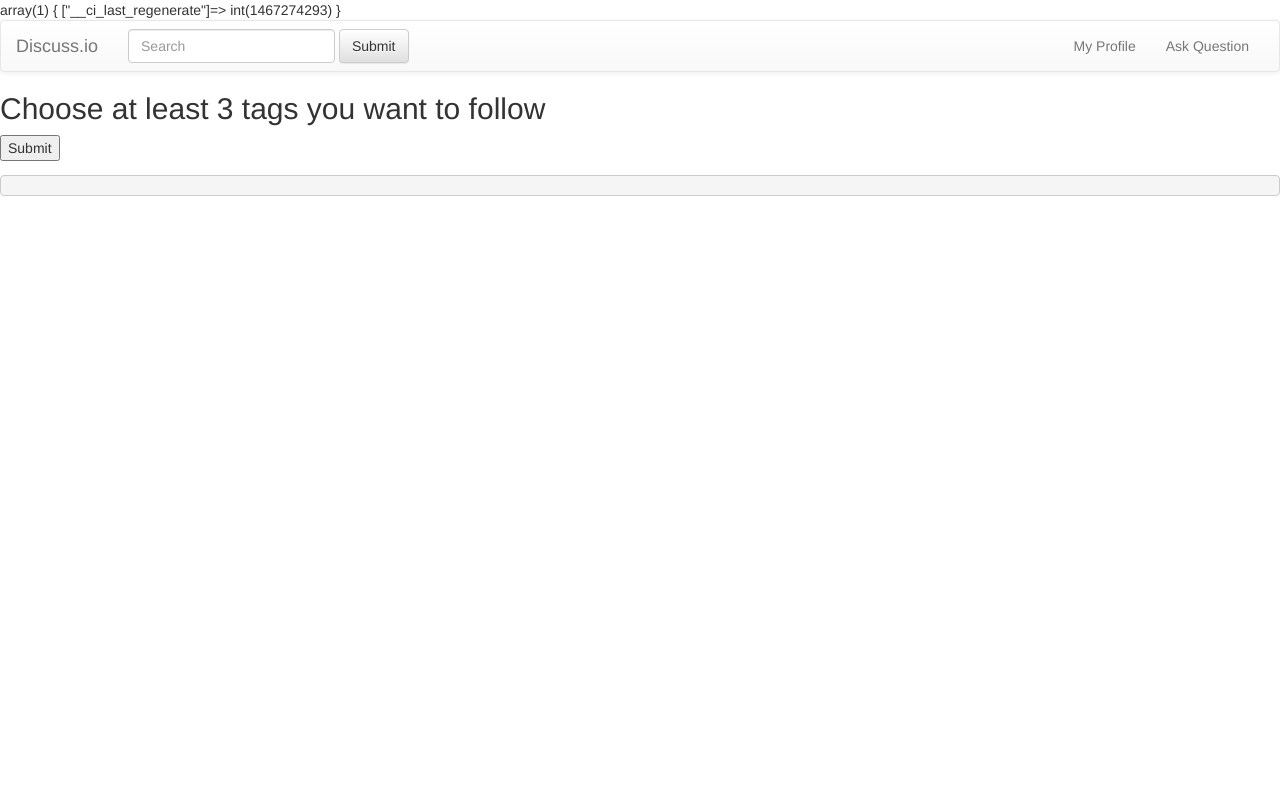
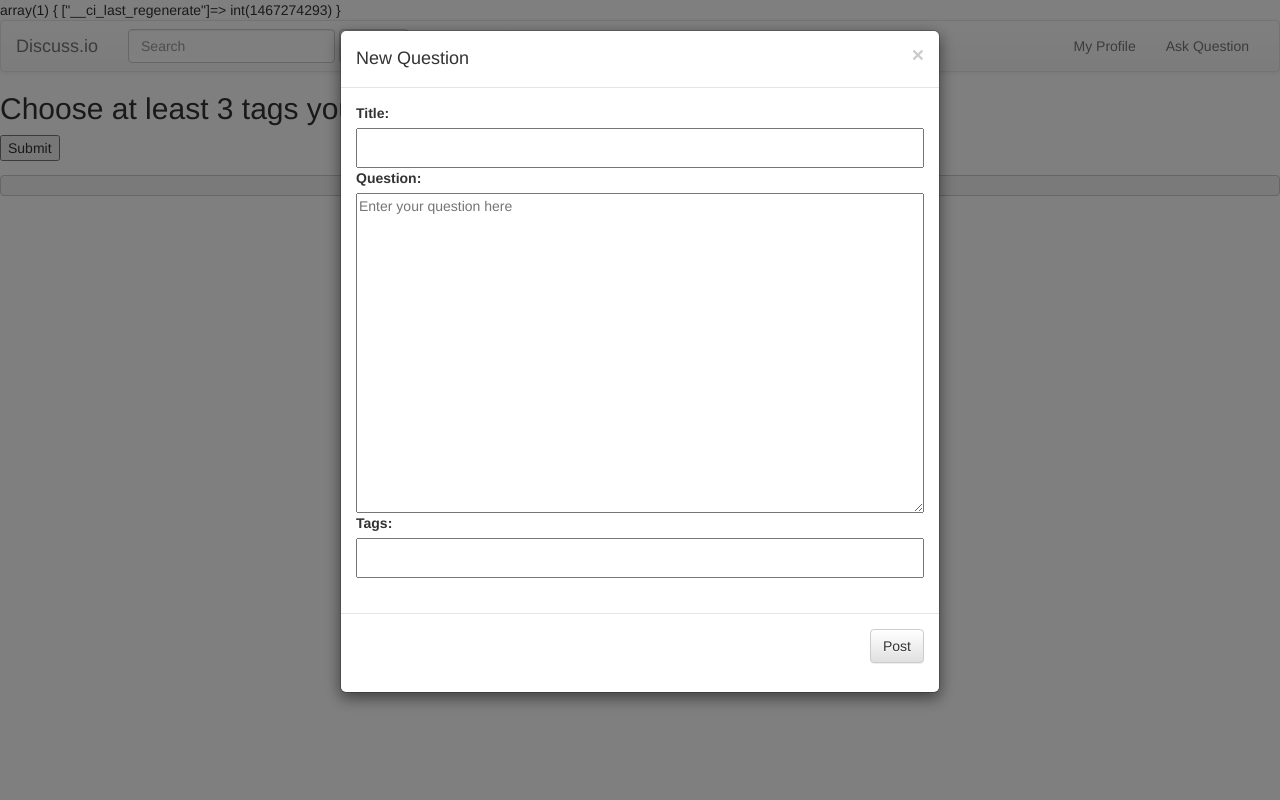
Before and after one commit to anshulgarg19/discuss, a CodeIgniter app: page /solr/index.php/followtags/index in a window 1280 px wide. Run offline with CodeIgniter, Linux system fonts and the light colour scheme; data that the repository does not hold is empty.

Commit message:
taking pull

```diff
--- a/application/libraries/Answerlib.php
+++ b/application/libraries/Answerlib.php
@@ -10,6 +10,7 @@ class Answerlib{
 		$this->_ci =& get_instance();
 		$this->_ci->load->model("Answer_model");
 		$this->answer_object = new Answer_model();
+		$this->_ci->load->library('session');
 	}
 
 	public function postAnswer($data){
--- a/application/views/header.php
+++ b/application/views/header.php
@@ -76,10 +76,11 @@
 	      <form method="POST" action="/index.php/question/postquestion" id="question_form">
 		      <div class="modal-body">
 		        <!--<input class="noEnterSubmit" type="text" id="answer_content" onsubmit="return false;" placeholder="Enter your answer here :") />-->
-		        <label for="question_title">Title: </label><input type="text" name="question_title" id="question_title"/><br/>
+		        <label for="question_title">Title: </label><input type="text" name="question_title" id="question_title" class="form-field" /><br/>
 		        <div id="error-question-title"></div>
-		        <label for="question_content">Question: </label><textarea name="question_content" placeholder="Enter your question here" id="question_content"></textarea><br/>
-		        <label for="question_tags">Tags: </label><input type="text" name="question_tags" id="question_tags"/><br/>
+		        <label for="question_content">Question: </label><textarea name="question_content" placeholder="Enter your question here" id="question_content" class="content"></textarea><br/>
+		        <div id="error-question-content"></div>
+		        <label for="question_tags">Tags: </label><input type="text" name="question_tags" id="question_tags" class="form-field" /><br/>
 		        <div id="error-question-tags"></div><br/>
 		      </div>
 		      <div class="modal-footer">
--- a/application/views/show_question_details.php
+++ b/application/views/show_question_details.php
@@ -33,7 +33,7 @@ defined('BASEPATH') or exit('No direct access to script allowed');
 
 <!--Answers for the question -->
 		<div id="answers" class="row">
-		<ul class="list-group">
+		<ul id="answer-list" class="list-group">
 			<?php foreach($answers as $row) { ?>
 				<li class="list-group-item">
 				<div id="answer-content"><h3><?php echo $row['answer_content']; ?></h3></div><br/>
--- a/static/css/custom.css
+++ b/static/css/custom.css
@@ -42,6 +42,11 @@
 
 }
 
+.form-field{
+	width: 100%;
+	height:5%;
+}
+
 .question-title{
 	color: #000000;
 	font-weight: bolder;
--- a/static/js/askquestion.js
+++ b/static/js/askquestion.js
@@ -28,28 +28,83 @@ $(document).ready(function(){
 	});*/
 
 
-	$('#post-question-button').prop('disabled',true);
+	/*$('#post-question-button').prop('disabled',true);
 
-	$('#question_title').on('keyup',function(event) {
-      if($(this).val() && $('#question_content').val() ) {
+	$('#question_title').focus(function(event) {
+      if($(this).val() && $('#question_content').val() && $('#question_tags').val() ) {
           $('#post-question-button').prop('disabled' , false);
       }else{
           $('#post-question-button').prop('disabled' , true);
       }
     });
 
-	$('#question_content').on('keyup',function(event) {
-      if($(this).val() && $('#question_title').val() ) {
+	$('#question_title').focusout(function(event) {
+      if($(this).val() && $('#question_content').val() && $('#question_tags').val() ) {
           $('#post-question-button').prop('disabled' , false);
       }else{
           $('#post-question-button').prop('disabled' , true);
       }
     });
 
+	$('#question_content').focus(function(event) {
+      if($(this).val() && $('#question_title').val() && $('#question_tags').val() ) {
+          $('#post-question-button').prop('disabled' , false);
+      }else{
+          $('#post-question-button').prop('disabled' , true);
+      }
+    });
+
+	$('#question_content').focusout(function(event) {
+      if($(this).val() && $('#question_title').val() && $('#question_tags').val() ) {
+          $('#post-question-button').prop('disabled' , false);
+      }else{
+          $('#post-question-button').prop('disabled' , true);
+      }
+    });
+
+	$('#question_tags').focus(function(event){
+		if($(this).val() && $('#question_title').val() && $('#question_content').val() )
+			$('#post-question-button').prop('disabled',false);
+		else
+			$('#post-question-button').prop('disabled',true);
+	});
+
+	$('#question_tags').focusout(function(event){
+		if($(this).val() && $('#question_title').val() && $('#question_content').val() )
+			$('#post-question-button').prop('disabled',false);
+		else
+			$('#post-question-button').prop('disabled',true);
+	});*/
+
+	 $('#question-modal').modal('show');
+
 	$("#post-question-button").on('click', function(event) {
+		event.preventDefault();
+		var invalid = false;
 
+		console.log($('#question_title').val());
+		if( $('#question_title').val().length == 0 )
+		{
+			action_question_title_empty();
+			invalid = true;
+		}
 
-        $("#question_form").submit();
+		if( $('#question_content').val().length == 0 )
+		{
+			action_question_content_empty();
+			invalid = true;
+		}
+
+		if( $('#question_tags').val().length == 0)
+		{
+			console.log($('#question_tags').val());
+			invalid = true;
+		}
+
+		if( invalid )
+			return;
+
+        //$("#question_form").submit();
     });
 
 	/*$('#post-question-button').click(function(event){
```
Also changed, not shown: static/js/postedquestion.js (+5 -9 lines).
